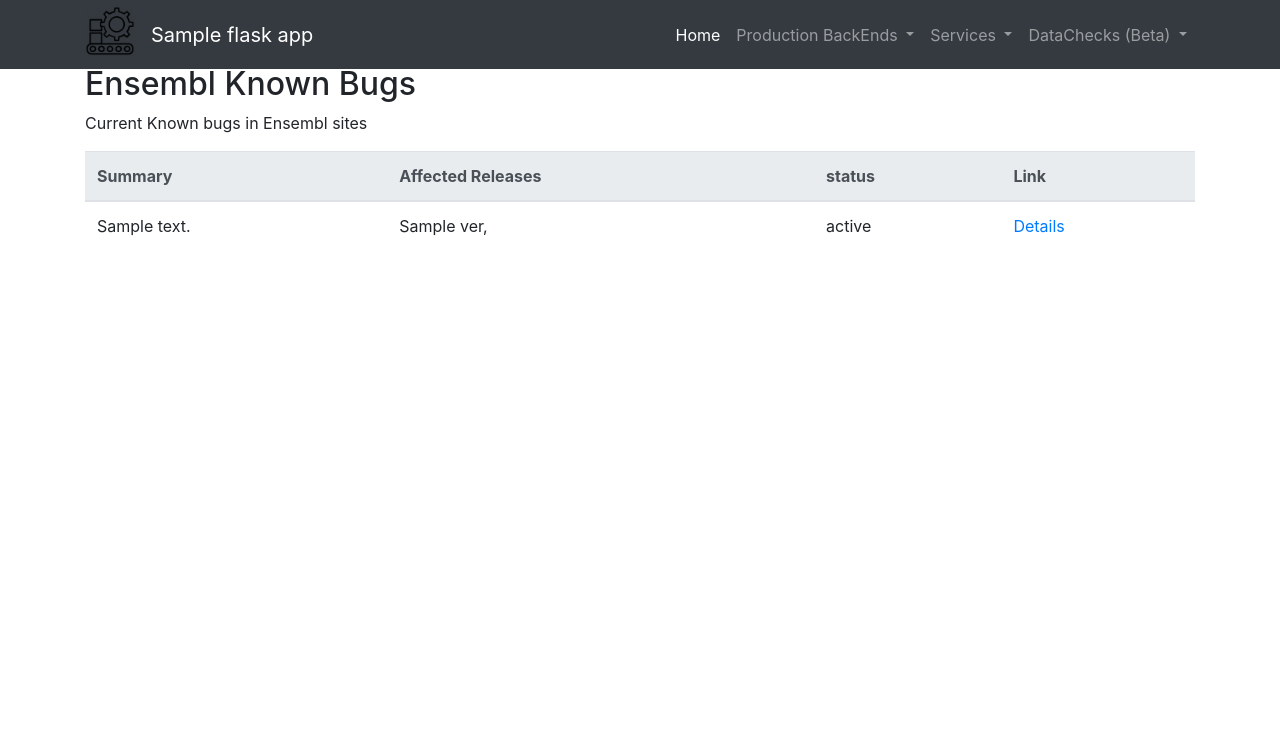
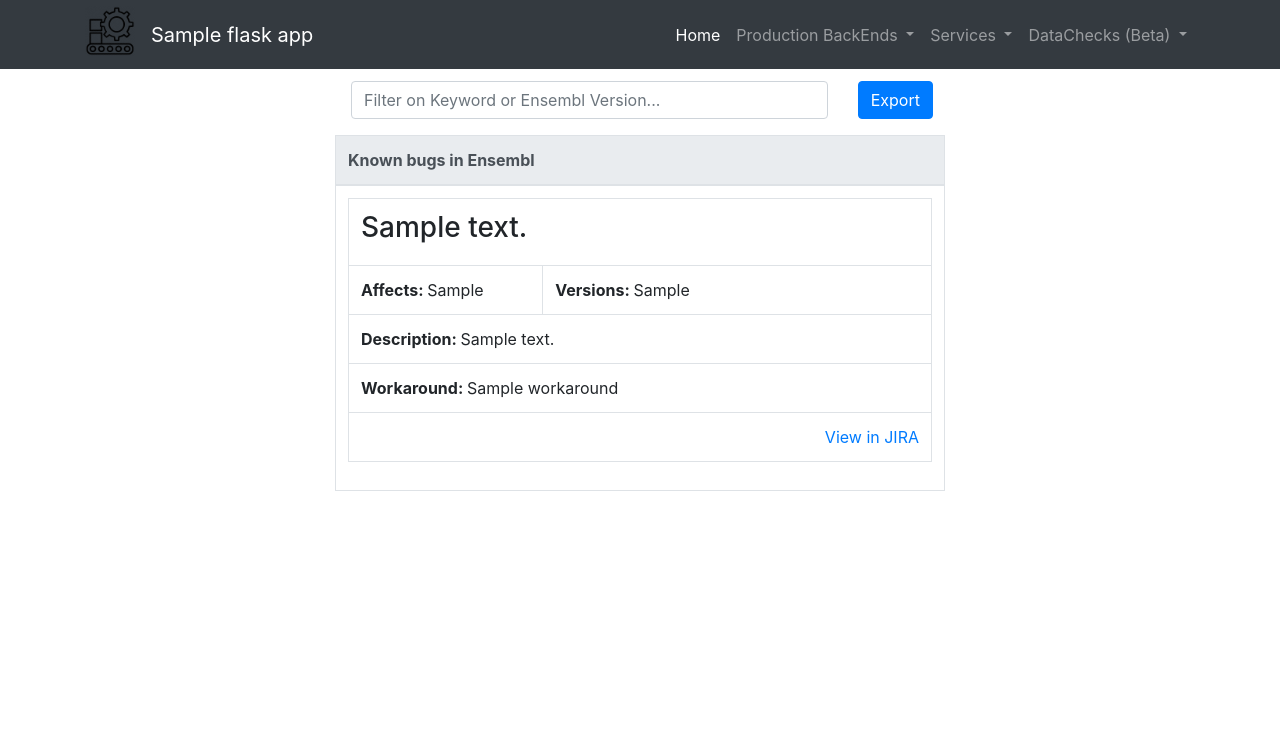
Before and after one commit to Ensembl/ensembl-production-services, a Django app: template ensembl_bugs/templates/known_bugs.html in a window 1280 px wide. Shown: the top 731 px of the page. Run offline with Django 3.2, Linux system fonts and the light colour scheme; the template is opened without the code that fills it: most values are stand-ins (such as "Sample title", 1, 10 or a date in 2020); parts of the project's set-up code (start-up, migrations or seed data) failed here and were passed over; some libraries are stand-ins or nearby versions.

Commit message:
Templates for displaying known bugs; the table has its own template that can be included in both webpage and export file, with a parameter to control the display of the JIRA link.

```diff
--- a/ensembl_bugs/templates/known_bugs.html
+++ b/ensembl_bugs/templates/known_bugs.html
@@ -1,28 +1,30 @@
 {%  extends "home.html" %}
 
 {% block content %}
-<div class="container">
-  <h2>Ensembl Known Bugs</h2>
-  <p>Current Known bugs in Ensembl sites</p>
-  <table class="table">
-    <thead class="thead-light">
-      <tr>
-        <th>Summary</th>
-        <th>Affected Releases</th>
-        <th>status</th>
-        <th>Link</th>
-      </tr>
-    </thead>
-    <tbody>
-      {% for kb in known_bugs %}
-           <tr>
-               <td>{{ kb.fields.summary }}</td>
-               <td>{% for vers in kb.fields.versions %}{{ vers.name }}, {% endfor %}</td>
-               <td>{{ kb.fields.status }}</td>
-               <td><a href="{{ kb.permalink }}" target="_blank">Details</a></td>
-          </tr>
-     {% endfor %}
-    </tbody>
-  </table>
+<div class="container col-md-6 col-md-offset-3">
+  <form action="{% url 'ensembl_bugs:export' %}" method="post">
+  <div class="row p-3">
+      {% csrf_token %}
+      <div class="col-md-10">
+        <input class="form-control" id="known_bugs_filter" name="known_bugs_filter" type="text" placeholder="Filter on Keyword or Ensembl Version..." />
+      </div>
+      <div class="col-md-1 col-md-offset-1">
+        <button class="btn btn-primary" type="submit">Export</button>
+      </div>
+  </div></form>
+  {% include 'known_bugs_table.html' with known_bugs=known_bugs jira_link=True %}
 </div>
 {% endblock %}
+
+{% block extra_script %}
+<script>
+$(document).ready(function(){
+  $("#known_bugs_filter").on("keyup", function() {
+    var value = $(this).val().toLowerCase();
+    $("#known_bugs_table > tr").filter(function() {
+      $(this).toggle($(this).text().toLowerCase().indexOf(value) > -1)
+    });
+  });
+});
+</script>
+{% endblock %}
--- /dev/null
+++ b/ensembl_bugs/templates/known_bugs_export.html
@@ -0,0 +1 @@
+{% include 'known_bugs_table.html' with known_bugs=known_bugs jira_link=False %}
--- /dev/null
+++ b/ensembl_bugs/templates/known_bugs_table.html
@@ -0,0 +1,35 @@
+<table class="table table-bordered">
+  <thead class="thead-light">
+    <tr>
+      <th colspan="2">Known bugs in Ensembl</th>
+    </tr>
+  </thead>
+  <tbody id="known_bugs_table">
+    {% for kb in known_bugs %}
+      <tr>
+        <td>
+          <table class="table table-bordered">
+            <tr>
+              <td colspan="2"><h3>{{ kb.fields.summary }}</h3></td>
+            </tr>
+            <tr>
+              <td class="col-md-2"><strong>Affects: </strong>{{ kb.affected_sites }}</td>
+              <td class="col-md-4"><strong>Versions: </strong>{{ kb.versions_list }}</td>
+            </tr>
+            <tr>
+              <td colspan="2"><strong>Description: </strong>{{ kb.renderedFields.description | safe }}</td>
+            </tr>
+            <tr>
+              <td colspan="2"><strong>Workaround: </strong>{{ kb.workaround | safe }}</td>
+            </tr>
+            {% if jira_link %}
+              <tr>
+                <td colspan="2" class="text-right"><a href="{{ kb.permalink }}" target="_blank">View in JIRA</a></td>
+              </tr>
+            {% endif %}
+          </table>
+        </td>
+      </tr>
+   {% endfor %}
+  </tbody>
+</table>
```
